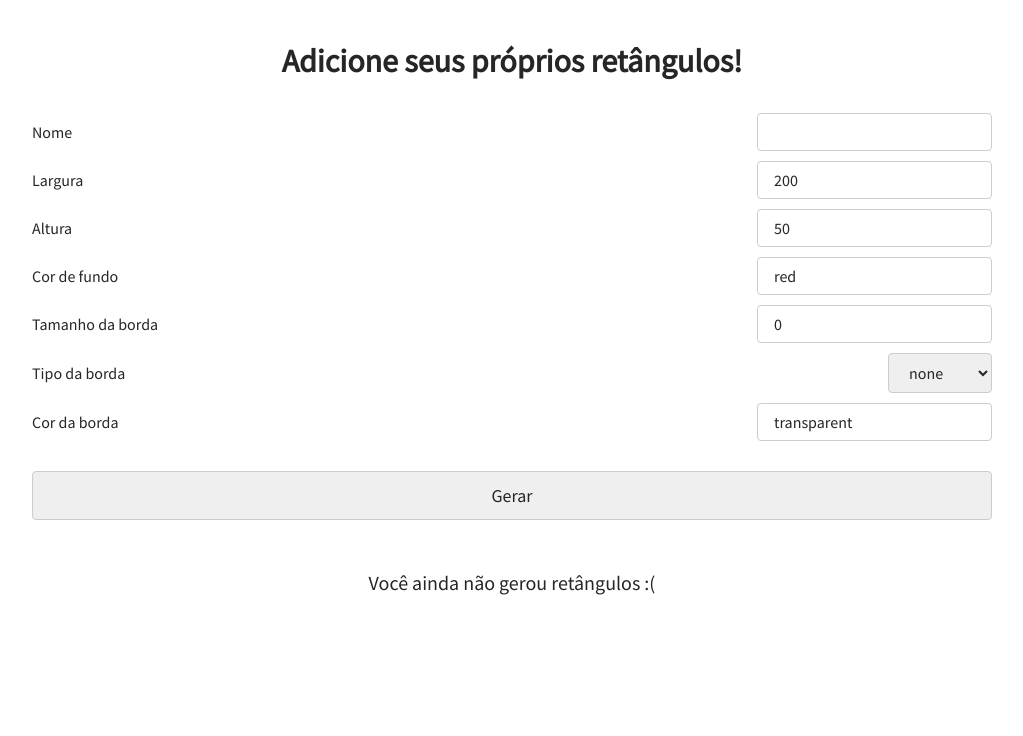
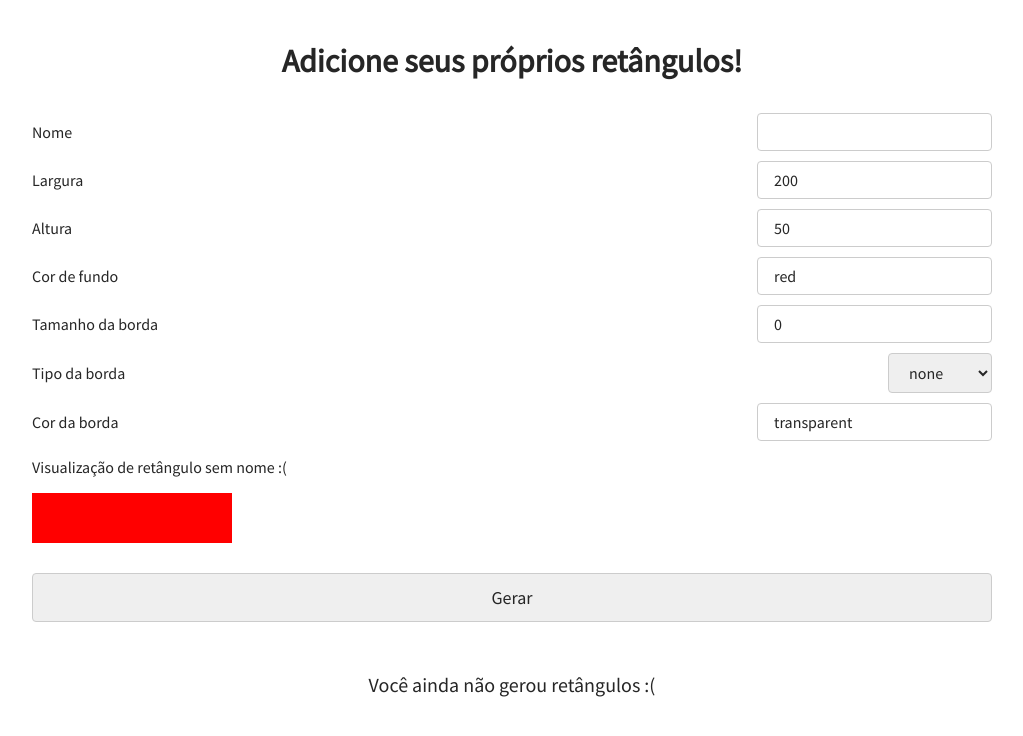
Before and after one commit to mibsbalsante/wtm-vue-parcel, a Vue app: page / in a window 1280 px wide. Shown: the top 736 px of the page, without its empty margins (128-1151 px from the left). Built offline with nearby package versions, Linux system fonts and the light colour scheme.

Commit message:
feat: add preview result

```diff
--- a/src/App.vue
+++ b/src/App.vue
@@ -15,7 +15,7 @@
     name: 'app',
     methods: {
       addToList: function(values) {
-        this.list.push({ ...values })
+        this.list.unshift({ ...values })
       }
     },
     components: { AppForm, AppList },
--- a/src/Form.vue
+++ b/src/Form.vue
@@ -2,32 +2,32 @@
   <form @submit="handleSubmit">
     <label class="label" for="name">
       Nome
-      <input class="input" type="text" v-model="options.name" id="name">
+      <input class="input" type="text" v-model="name" id="name">
     </label>
     <label class="label" for="width">
       Largura
-      <input class="input" type="number" v-model.number="options.width" id="width">
+      <input class="input" type="number" v-model.number="width" id="width">
     </label>
     <label class="label" for="height">
       Altura
-      <input class="input" type="number" v-model.number="options.height" id="height">
+      <input class="input" type="number" v-model.number="height" id="height">
     </label>
     <label class="label" for="bgColor">
       Cor de fundo
-      <input class="input" type="text" v-model="options.bgColor" id="bgColor">
+      <input class="input" type="text" v-model="bgColor" id="bgColor">
     </label>
     <label class="label" for="borderWidth">
       Tamanho da borda
       <input
         class="input"
         type="number"
-        v-model.number="options.borderWidth"
+        v-model.number="borderWidth"
         id="borderWidth"
       >
     </label>
     <label class="label" for="borderStyle">
       Tipo da borda
-      <select class="input" v-model="options.borderStyle" id="borderStyle">
+      <select class="input" v-model="borderStyle" id="borderStyle">
         <option value="none">none</option>
         <option value="dotted">dotted</option>
         <option value="dashed">dashed</option>
@@ -37,8 +37,17 @@
     </label>
     <label class="label" for="borderColor">
       Cor da borda
-      <input class="input" type="text" v-model="options.borderColor" id="borderColor">
+      <input class="input" type="text" v-model="borderColor" id="borderColor">
     </label>
+    <div>
+      <p>Visualização de {{name || 'retângulo sem nome :('}}</p>
+      <div
+        :style="{width: `${width}px`,
+                height: `${height}px`,
+                backgroundColor: bgColor,
+                border: `${borderWidth}px ${borderStyle} ${borderColor}`}"
+      ></div>
+    </div>
     <button class="button">Gerar</button>
   </form>
 </template>
@@ -54,9 +63,31 @@
         this.$emit('submit', this.options)
       }
     },
+    computed: {
+      options() {
+        const {
+          name,
+          width,
+          height,
+          bgColor,
+          borderWidth,
+          borderStyle,
+          borderColor
+        } = this
+
+        return {
+          name,
+          width,
+          height,
+          bgColor,
+          borderWidth,
+          borderStyle,
+          borderColor
+        }
+      }
+    },
     data() {
       return {
-        options: {
         name: '',
         width: 200,
         height: 50,
@@ -64,7 +95,6 @@
         borderWidth: 0,
         borderStyle: 'none',
         borderColor: 'transparent'
-        }
       }
     }
   }
```
Lines whose indentation alone changed are shown as unchanged.
